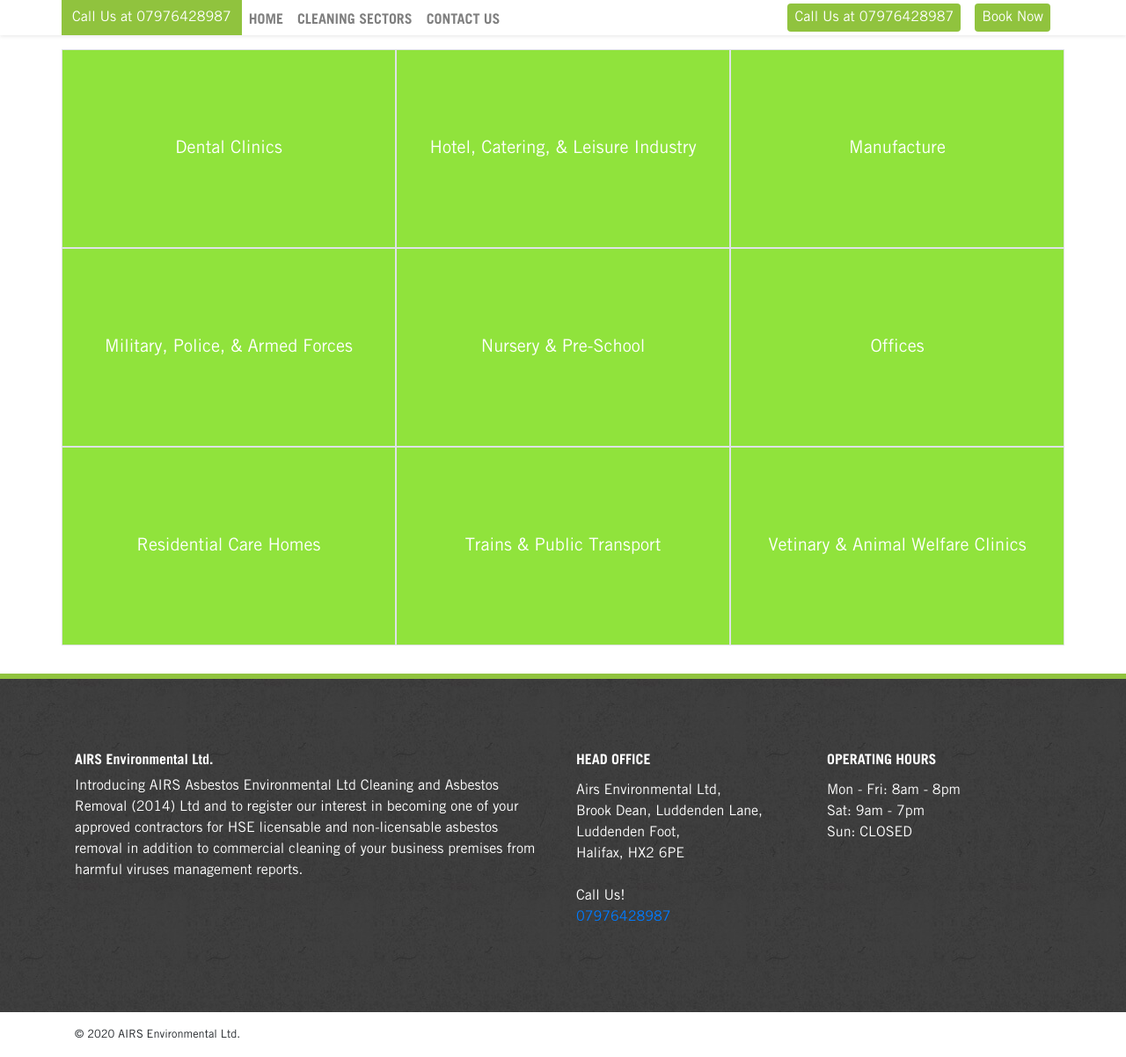
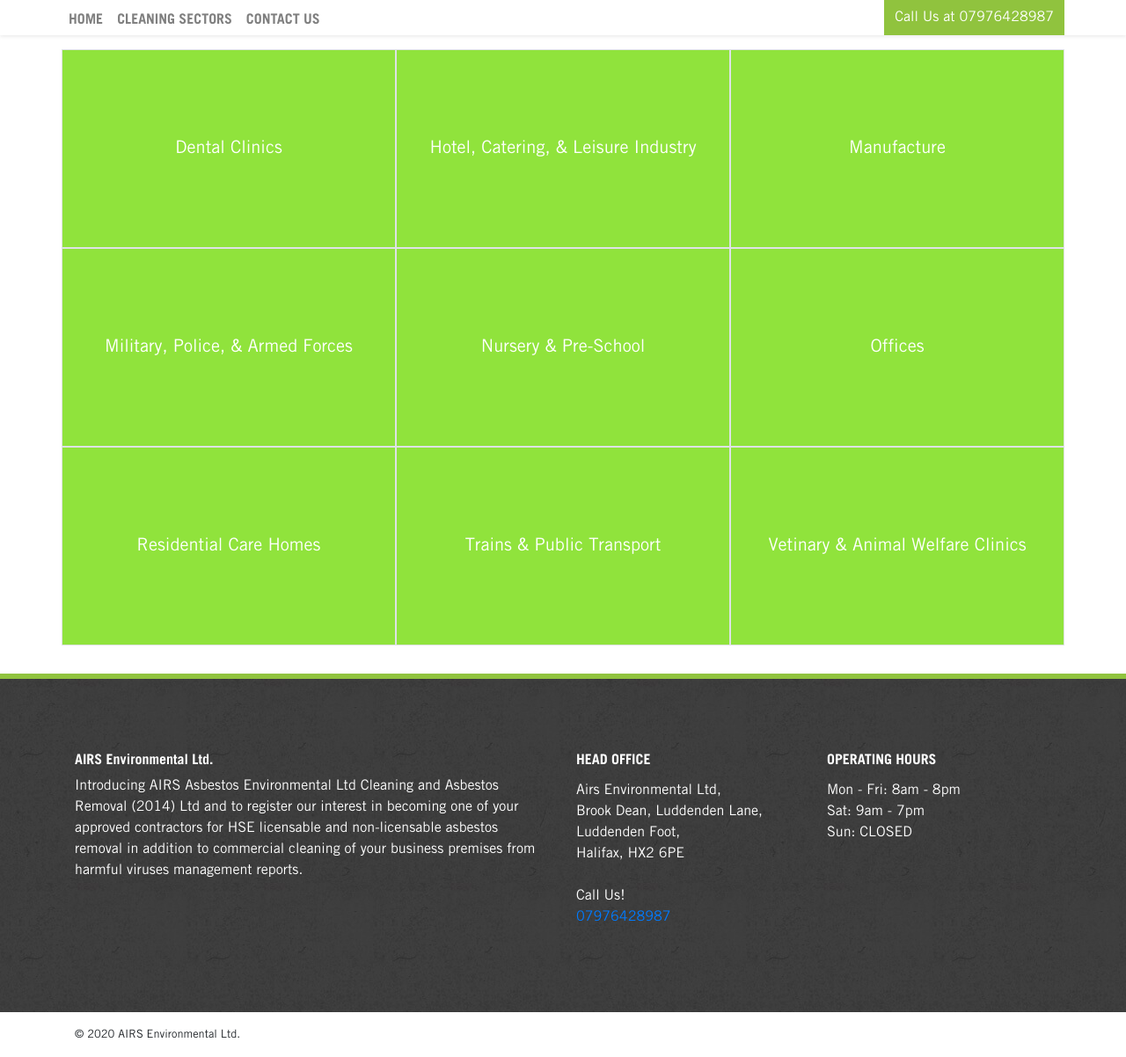
Before and after one commit to adyanmuhammad/airs-2, a Jekyll site: the page built from pages/sectors/index.md, in a window 1280 px wide and 1202 px high. Shown: the whole window at 88% size. Built offline with Jekyll 4.4.1, drawn with Linux system fonts in a browser that asks for light colours; nearby versions of some CDN libraries.

Commit message:
Update header.html

```diff
--- a/_includes/header.html
+++ b/_includes/header.html
@@ -6,16 +6,14 @@
       </a> -->
 
       <div class="d-flex flex-row">
-        <a href="tel:{{ site.phone }}"
-           style="
-           font-size: 16px;
-           line-height: 1;
-           padding: 12px 12px;
-           background-color: #90c33e;
-           color: white;
-           ">
+        <a class="btn btn-primary px-2 py-1 my-2 my-sm-0 mr-3 d-block d-lg-none" type="button" href="tel:{{ site.phone }}" style="background-color: #90c33e; border: transparent;">
           Call Us at {{ site.phone }}
         </a>
+        <button class="btn btn-primary px-2 py-1 my-2 my-sm-0 d-block d-lg-none" type="button" data-toggle="collapse"
+          data-target="#navbarSupportedContent" aria-controls="navbarSupportedContent" aria-expanded="false"
+          aria-label="Toggle navigation" style="background-color: #90c33e; border: transparent;">
+          Menu
+        </button>
       </div>
 
       <div class="collapse navbar-collapse" id="navbarSupportedContent">
@@ -37,11 +35,15 @@
           </li>
         </ul>
         <div class="d-flex flex-row">
-          <a class="btn btn-primary px-2 py-1 my-2 my-sm-0 mr-3" type="button" href="tel:{{ site.phone }}" style="background-color: #90c33e; border: transparent;">
+          <a href="tel:{{ site.phone }}"
+            style="
+            font-size: 16px;
+            line-height: 1;
+            padding: 12px 12px;
+            background-color: #90c33e;
+            color: white;
+            ">
             Call Us at {{ site.phone }}
-          </a>
-          <a class="btn btn-primary px-2 py-1 my-2 my-sm-0 mr-3" type="button" href="https://adyanmuhammad.github.io/airs-2/contact/" style="background-color: #90c33e; border: transparent;">
-            Book Now
           </a>
         </div>
       </div>
```
